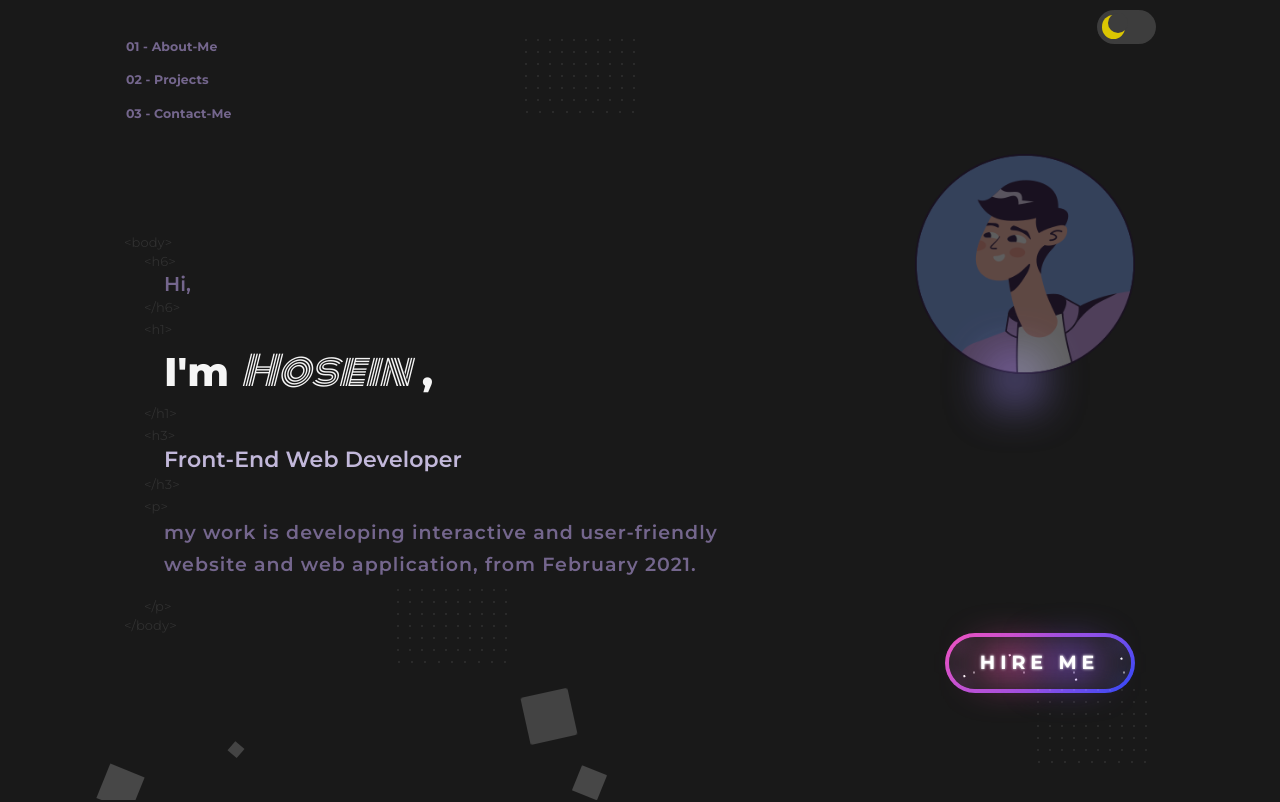
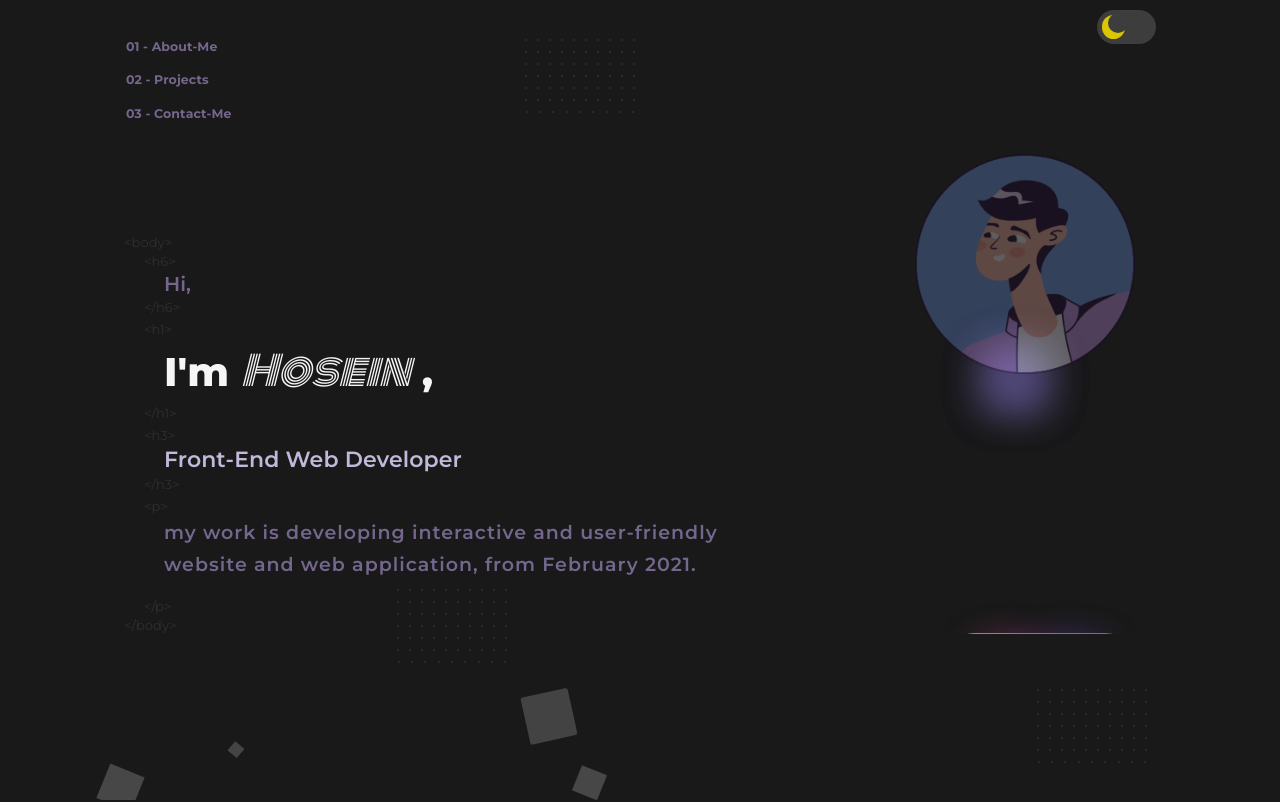
Before and after one commit to dev-hosein-moradi/portfolio-moradi, a React (Vite) app: page / in a window 1280 px wide. Shown: the top 802 px of the page. Built offline with nearby package versions, Linux system fonts and the light colour scheme; no server answers; a web font is replaced by a local one.

Commit message:
➕ add framer motion.

```diff
--- a/index.html
+++ b/index.html
@@ -23,7 +23,7 @@
   <body>
     <div id="root"></div>
     <script type="module" src="/src/main.jsx"></script>
-    <script>
+    <!-- <script>
       if ("serviceWorker" in navigator) {
         window.addEventListener("load", () => {
           navigator.serviceWorker
@@ -36,6 +36,6 @@
             });
         });
       }
-    </script>
+    </script> -->
   </body>
 </html>
--- a/package.json
+++ b/package.json
@@ -13,6 +13,7 @@
     "@vercel/analytics": "^1.0.1",
     "aos": "^3.0.0-beta.6",
     "axios": "^1.3.5",
+    "framer-motion": "^10.12.22",
     "react": "^18.2.0",
     "react-dom": "^18.2.0",
     "react-icons": "^4.8.0",
--- a/src/components/hero/Hero.jsx
+++ b/src/components/hero/Hero.jsx
@@ -1,11 +1,11 @@
-import React, { useEffect } from "react";
+import React, { useEffect, useRef, useState } from "react";
 import "./hero.css";
-import Hosein from "../../assets/image/hosein.webp";
+import { motion } from "framer-motion";
 import face from "../../assets/image/face.png";
 import Typed from "typed.js";
 
 const Hero = ({ scrollToTitle }) => {
-  const el = React.useRef(null);
+  const el = useRef(null);
 
   useEffect(() => {
     const typed = new Typed(el.current, {
@@ -20,12 +20,19 @@ const Hero = ({ scrollToTitle }) => {
       typed.destroy();
     };
   }, []);
+
   return (
     <div className="hero">
       {/* for image */}
       <section className="hero__img">
         <div>
+          <motion.div
+            initial={{ opacity: 0, x: "100%" }}
+            transition={{ duration: 0.8 }}
+            whileInView={{ opacity: 1, x: 0 }}
+          >
             <img src={face} alt="hosein moradi" />
+          </motion.div>
         </div>
       </section>
 
@@ -39,7 +46,9 @@ const Hero = ({ scrollToTitle }) => {
             <span className="h6-tag">{"</h6>"}</span>
 
             <span className="h1-tag">{"<h1>"}</span>
-            <h1>I'm <em>Hosein</em> ,</h1>
+            <h1>
+              I'm <em>Hosein</em> ,
+            </h1>
             <span className="h1-tag">{"</h1>"}</span>
 
             <span className="h3-tag">{"<h3>"}</span>
@@ -55,6 +64,11 @@ const Hero = ({ scrollToTitle }) => {
       </section>
 
       {/* cta to go next section */}
+      <motion.div
+        initial={{ opacity: 0, x: "100%" }}
+        transition={{ duration: 0.8 }}
+        whileInView={{ opacity: 1, x: 0 }}
+      >
         <button
           onClick={() => scrollToTitle("contact")}
           type="button"
@@ -70,6 +84,7 @@ const Hero = ({ scrollToTitle }) => {
             <div className="circle"></div>
           </div>
         </button>
+      </motion.div>
     </div>
   );
 };
--- a/src/components/hero/hero.css
+++ b/src/components/hero/hero.css
@@ -9,6 +9,8 @@
     display: flex;
     flex-direction: column;
     font-family: 'Montserrat';
+
+    overflow-x: hidden;
 }
 
 .hero__img {
@@ -16,10 +18,10 @@
     display: flex;
     justify-content: right;
 
-    animation: heroImg .2s 1;
+    /* animation: heroImg .2s 1; */
 }
 
-@keyframes heroImg {
+/* @keyframes heroImg {
     from {
         opacity: 0;
     }
@@ -27,7 +29,7 @@
     to {
         opacity: 1;
     }
-}
+} */
 
 .hero__img div {
     width: 200px;
--- a/src/main.jsx
+++ b/src/main.jsx
@@ -3,7 +3,7 @@ import ReactDOM from "react-dom/client";
 import App from "./App";
 import { Provider } from "react-redux";
 import store from "./redux";
-import { inject } from "@vercel/analytics";
+// import { inject } from "@vercel/analytics";
 
 const root = ReactDOM.createRoot(document.getElementById("root"));
 root.render(
@@ -14,4 +14,4 @@ root.render(
   </React.StrictMode>
 );
 
-inject();
+// inject();
```
Also changed, not shown: 1 other file (tests, documents, lock files or other folders). Lines whose indentation alone changed are shown as unchanged.
